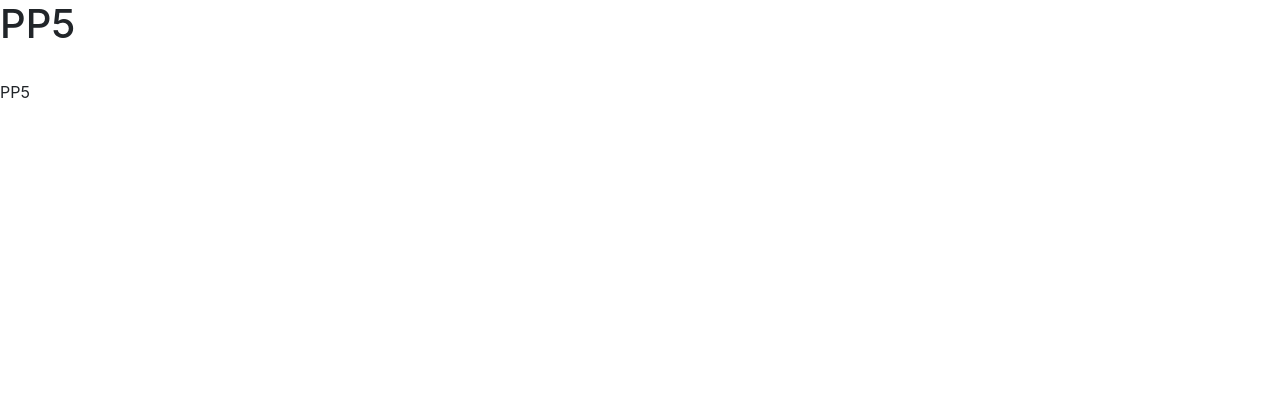
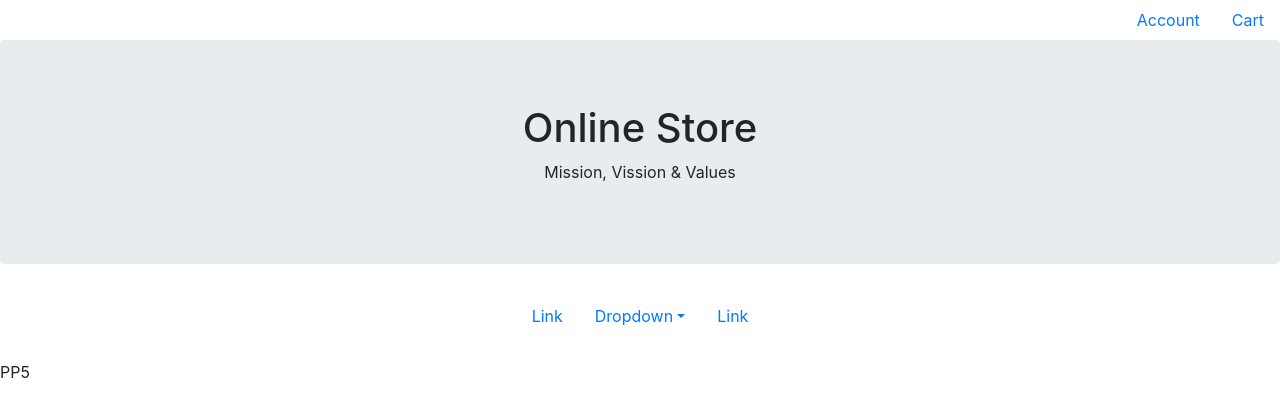
Before and after one commit to caoimheD/pp5-ecommerce-store, a Django app: page / in a window 1280 px wide. Before the commit the part shown is almost empty. Shown: the top 417 px of the page. Run offline with Django 4.2, Linux system fonts and the light colour scheme; some libraries are stand-ins or nearby versions.

Commit message:
add basic structure to base.html, header and nav bar layout

```diff
--- a/templates/base.html
+++ b/templates/base.html
@@ -27,13 +27,55 @@
 
 <body>
 
-<!-- Header -->
-  <div>
-    <h1>PP5</h1>
+  <ul class="nav nav-pills justify-content-end">
+    <li class="nav-item">
+      <a class="nav-link" href="#">Account</a>
+    </li>
+    <li class="nav-item">
+      <a class="nav-link" href="#">Cart</a>
+    </li>
+
+  </ul>
+
+  <!-- Header -->
+  <div class="jumbotron">
+    <div class="container text-center">
+      <h1>Online Store</h1>
+      <p>Mission, Vission & Values</p>
+    </div>
   </div>
 
-<!-- Links -->
-<nav></nav>
+  <!-- Links -->
+  <ul class="nav nav-pills justify-content-center">
+    <li class="nav-item">
+      <a class="nav-link" href="#">Link</a>
+    </li>
+    <li class="nav-item dropdown">
+      <a class="nav-link dropdown-toggle" data-toggle="dropdown" href="#" role="button" aria-haspopup="true"
+        aria-expanded="false">Dropdown</a>
+      <div class="dropdown-menu">
+        <a class="dropdown-item" href="#">Action</a>
+        <a class="dropdown-item" href="#">Another action</a>
+        <a class="dropdown-item" href="#">Something else here</a>
+        <div class="dropdown-divider"></div>
+        <a class="dropdown-item" href="#">Separated link</a>
+      </div>
+    </li>
+    <li class="nav-item">
+      <a class="nav-link" href="#">Link</a>
+    </li>
+
+  </ul>
+
+
+
+
+
+
+
+
+
+
 
   <br>
 
```
